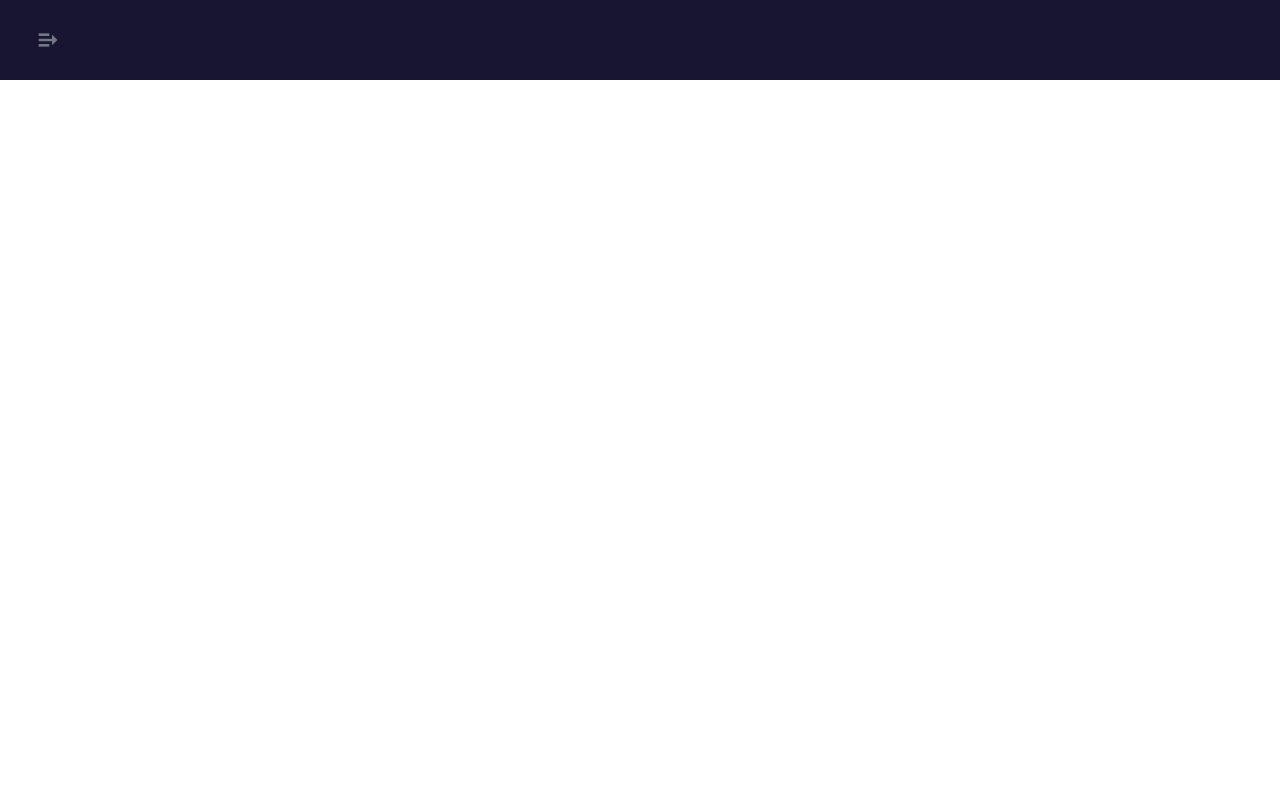
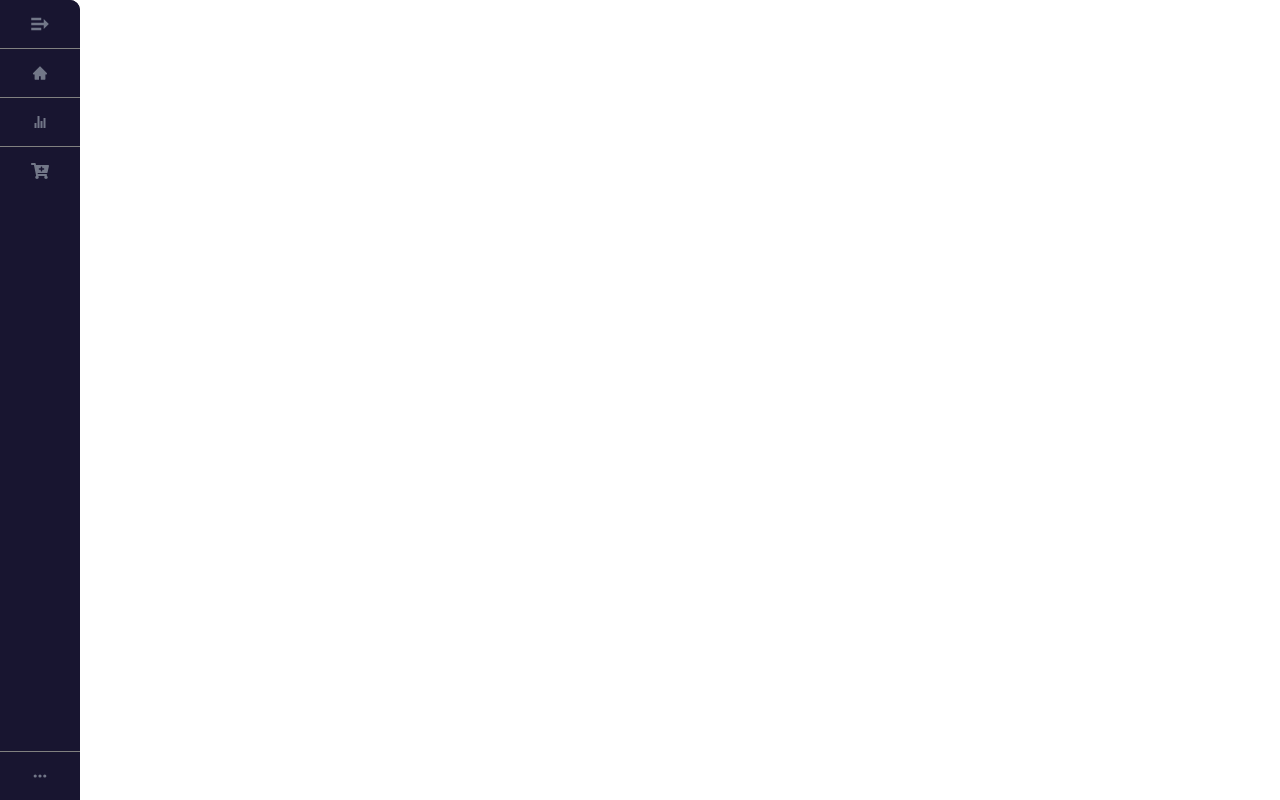
Before and after one commit to junior8adlt/sidebar-dropdown, a React (Create React App) app: page / in a window 1280 px wide. Built offline with nearby package versions, Linux system fonts and the light colour scheme.

Commit message:
Implement new sidebar

```diff
--- a/src/App.js
+++ b/src/App.js
@@ -3,11 +3,13 @@ import { BrowserRouter as Router, Switch, Route } from "react-router-dom";
 import { Home } from "./pages/Home.js";
 import { Product } from "./pages/Product.js";
 import { Reports, ReportsOne, ReportsTwo } from "./pages/Reports";
+import { SidebarTwo } from './components/SidebarTwo';
 
 function App() {
   return (
     <Router>
-      <Sidebar />
+      {/* <Sidebar /> */}
+      <SidebarTwo/>
       <Switch>
         <Route exact path='/home' component={Home} />
         <Route exact path='/products' component={Product} />
--- /dev/null
+++ b/src/components/SidebarTwo.css
@@ -0,0 +1,96 @@
+.sidebarTwo {
+  width: 5rem;
+  height: 100vh;
+  position: fixed;
+  background-color: #181530;
+  transition: width 200ms ease;
+  padding: 0 0 16px;
+  border-top-right-radius: 10px;
+}
+.sidebarTwo.open {
+  width: 240px;
+}
+.sidebarNavTwo {
+  list-style: none;
+  padding: 0;
+  margin: 0;
+  display: flex;
+  flex-direction: column;
+  align-items: center;
+  height: 100%;
+}
+
+.sidebarItem {
+  width: 100%;
+  border-top: 1px solid gray;
+}
+
+.sidebarTwoLink {
+  display: flex;
+  align-items: center;
+  height: 3rem;
+  color: #727788;
+  text-decoration: none;
+  transition: 600ms;
+}
+.sidebarItem:first-child {
+  border-top: none;
+  margin-top: 0rem;
+}
+.sidebarItem:first-child:hover {
+  background-color: #181530;
+  border-top-right-radius: 10px;
+}
+.sidebarItem:last-child {
+  margin-top: auto;
+}
+.sidebarItem:hover {
+  background-color: #2f2b45;
+}
+.sidebarTwoLink svg {
+  min-width: 2rem;
+  margin: 0 1.5rem;
+  font-size: 1rem;
+}
+.sidebarTwo.open .link-text {
+  display: block;
+}
+.link-text {
+  display: none;
+  margin-left: 1rem;
+  font-size: 14px;
+}
+.dropdownIcon {
+  display: none;
+}
+.sidebarTwo.open .dropdownIcon {
+  display: block;
+}
+.sidebarAction {
+  cursor: pointer;
+}
+
+.settings {
+  display: flex;
+  align-items: center;
+  height: 5rem;
+}
+
+.settings svg {
+  min-width: 2rem;
+  margin: 0 1.5rem;
+  color: #727788;
+  cursor: pointer;
+}
+.dropdownLink {
+  width: 100%;
+  background-color: #2f2b45;
+  height: 50px;
+  display: flex;
+  align-items: center;
+  text-decoration: none;
+  color: #f5f5f5;
+  font-size: 20px;
+  cursor: pointer;
+  justify-content: center;
+}
--- /dev/null
+++ b/src/components/SidebarTwo.js
@@ -0,0 +1,42 @@
+import React, { useState } from 'react'
+import * as CgIcons from "react-icons/cg";
+import * as IoIcons from "react-icons/io";
+import * as HiIcons from 'react-icons/hi'
+import * as FaIcons from 'react-icons/fa'
+import { SidebarData } from "./SidebarData";
+import { SubMenu } from "./SubMenu";
+import './SidebarTwo.css'
+
+export const SidebarTwo = () => {
+    const [sidebar, setSidebar] = useState(false);
+    const showSidebar = () => setSidebar(!sidebar);
+    return (
+        <>
+           <nav className={`sidebarTwo ${sidebar ? "open" : ""}`}>
+            <ul className="sidebarNavTwo">
+            <li className="sidebarItem">
+             <span href="#" className="sidebarTwoLink sidebarAction">
+             {sidebar ? (<CgIcons.CgMoveLeft size={30} onClick={showSidebar} />):
+             (<CgIcons.CgMoveRight size={30} onClick={showSidebar} />)}
+             </span>
+             </li>
+             {SidebarData.map((item, index) => {
+            return <SubMenu item={item} key={index}/>;
+             })}
+          <li className="sidebarItem">
+              {!sidebar ?
+            (<span className="sidebarTwoLink">
+            <HiIcons.HiDotsHorizontal/>
+            </span>):
+            ( <div className="settings">
+           <IoIcons.IoIosSettings size={16}/>
+           <FaIcons.FaClipboardCheck size={16}/>
+           <FaIcons.FaRegCalendarAlt size={16}/>
+            </div>)
+            }
+             </li>
+            </ul>
+           </nav>
+        </>
+    )
+}
--- a/src/components/SubMenu.js
+++ b/src/components/SubMenu.js
@@ -1,21 +1,21 @@
 import React, { useState } from "react";
 import { Link } from "react-router-dom";
-import "./SubMenu.css";
 export const SubMenu = ({ item }) => {
   const [subnav, setSubnav] = useState(false);
   const showSubnav = () => setSubnav(!subnav);
   return (
     <>
-      <Link
+     <li className="sidebarItem">
+     <Link
         to={item.path}
-        className='sidebarLink'
+        className='sidebarTwoLink'
         onClick={item.subNav && showSubnav}
       >
-        <div>
           {item.icon}
-          <label>{item.title}</label>
-        </div>
-        <div>
+          <span className="link-text">
+               {item.title}
+          </span>
+        <div className="dropdownIcon">
           {item.subNav && subnav
             ? item.iconOpened
             : item.subNav
@@ -23,12 +23,15 @@ export const SubMenu = ({ item }) => {
             : null}
         </div>
       </Link>
+     </li>
       {subnav &&
         item.subNav.map((item, index) => {
           return (
             <Link to={item.path} key={index} className='dropdownLink'>
               {item.icon}
-              <label>{item.title}</label>
+              <span className="link-text">
+               {item.title}
+             </span>
             </Link>
           );
         })}
```
